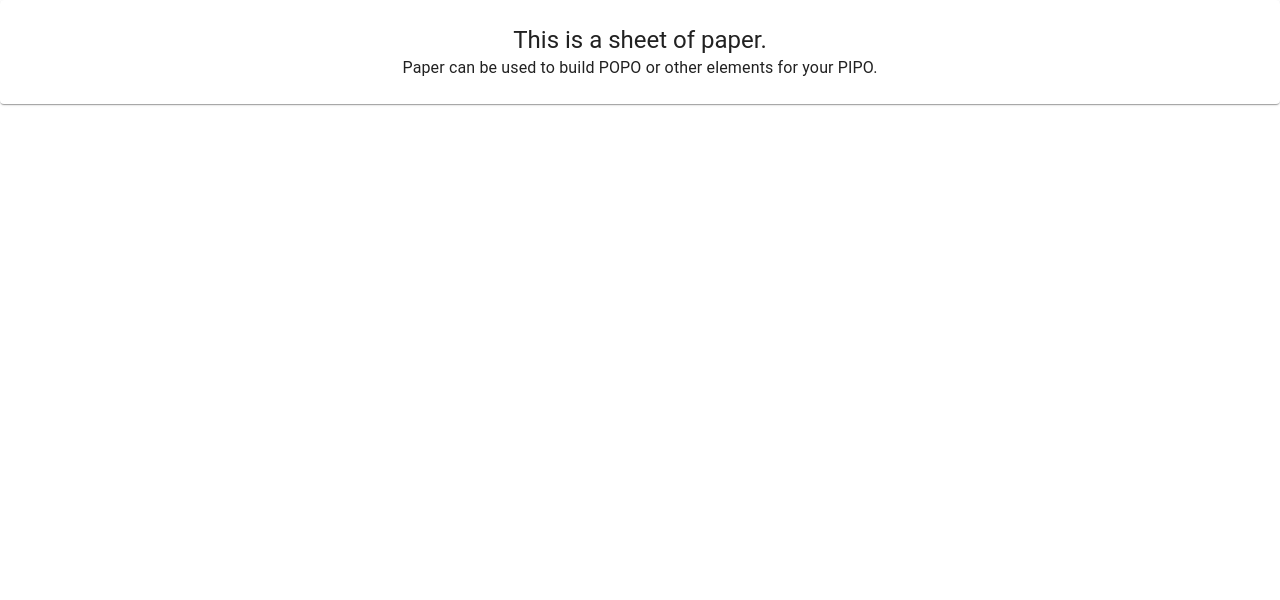
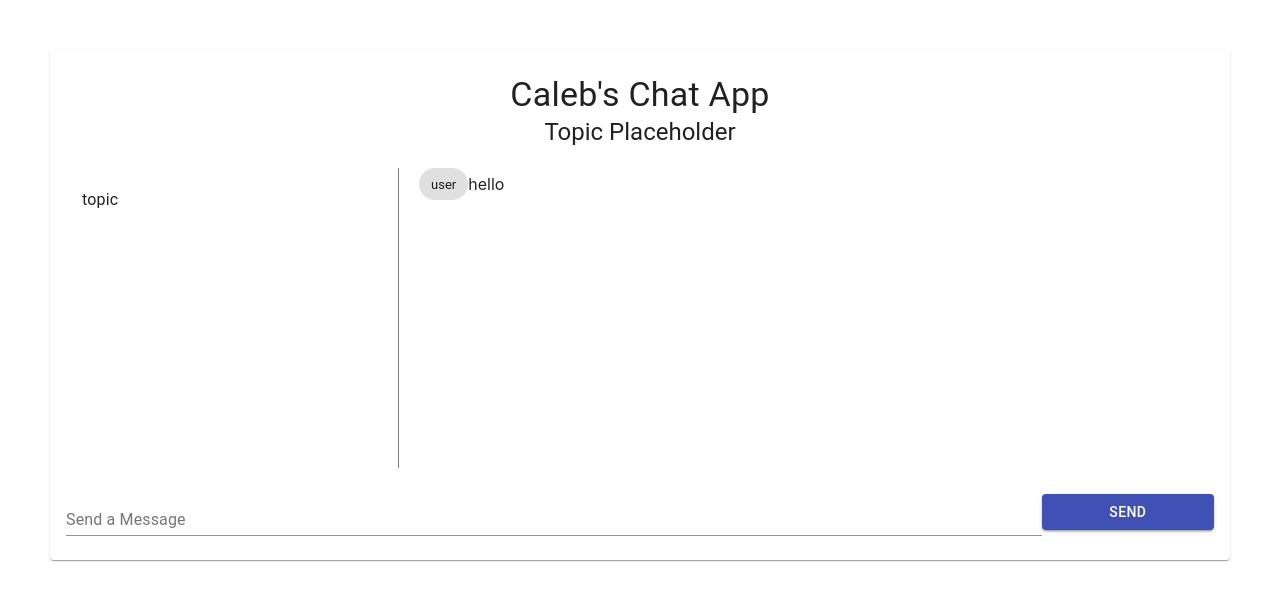
Before and after one commit to snsaleh1/full-stack-react-chat, a React (Create React App) app: page / in a window 1280 px wide. Shown: the top 600 px of the page. Built offline with nearby package versions, Linux system fonts and the light colour scheme.

Commit message:
user interface set

```diff
--- a/src/Dashboard.js
+++ b/src/Dashboard.js
@@ -2,25 +2,91 @@
 import Paper from '@material-ui/core/Paper';
 import Typography from '@material-ui/core/Typography';
 import { makeStyles } from '@material-ui/core/styles';
+import List from '@material-ui/core/List';
+import ListItem from '@material-ui/core/ListItem';
+import ListItemText from '@material-ui/core/ListItemText';
+import Chip from '@material-ui/core/Chip';
+import Button from '@material-ui/core/Button';
+import TextField from '@material-ui/core/TextField';
+
+
 
 const useStyles = makeStyles(theme => ({
     root: {
+        margin: '50px',
       padding: theme.spacing(3, 2),
+    },
+    flex: {
+        display: 'flex',
+        alignItems: 'center'
+    },
+    topicsWindow: {
+        width: '30%',
+        height: '300px',
+        borderRight: '1px solid grey'
+    },
+    chatWindow: {
+        width: '70%',
+        height: '300px',
+        padding: '20px'
+    },
+    chatBox: {
+        width: '85%'
+    },
+    button: {
+        width: '15%'
     },
   }));
 
 export default function Dashboard() {
 
     const classes = useStyles();
+
+    const [textValue, changeTextValue] = React.useState('');
+
   return (
       <div>
         <Paper className={classes.root}>
-        <Typography variant="h5" component="h3">
-          This is a sheet of paper.
+        <Typography variant="h4" component="h4">
+            Caleb's Chat App
         </Typography>
-        <Typography component="p">
-          Paper can be used to build POPO or other elements for your PIPO.
+        <Typography variant="h5" component="h5">
+          Topic Placeholder
         </Typography>
+        <div className={classes.flex}>
+            <div className={classes.topicsWindow}>
+                <List>
+                    {
+                        ['topic'].map(topic => (
+                            <ListItem key={topic} button>
+                                <ListItemText primary="topic" />
+                            </ListItem>
+                        ))
+                    }
+                </List>
+            </div>
+            <div className={classes.chatWindow}>
+                {
+                    [{from: 'user', msg:'hello'}].map((chat, i) => (
+                        <div className={classes.flex} key={i}>
+                            <Chip label={chat.from} className={classes.chip} />
+                            <Typography variant='p'>{chat.msg}</Typography>
+                        </div>
+                    ))
+                }
+            </div>
+        </div>
+        <div className={classes.flex}>
+            <TextField
+                label="Send a Message"
+                className={classes.chatBox}
+                value={textValue}
+                onChange={e => changeTextValue(e.target.value)}
+            />
+            <Button variant="contained" color="primary" className={classes.button}>
+                Send
+            </Button>
+        </div>
       </Paper>
       </div>
   )
```
